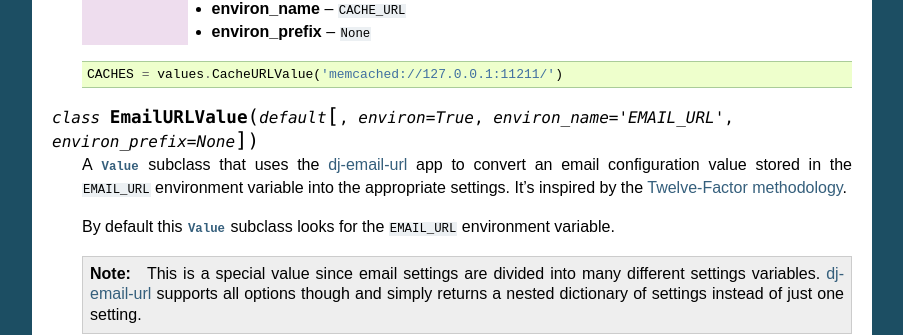
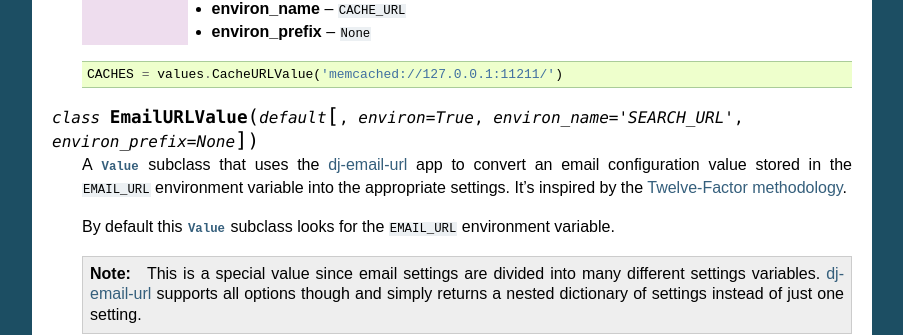
Before and after one commit to jazzband/django-configurations, a Sphinx documentation site: the page built from docs/values.rst, in a window 1280 px wide and 900 px high, scrolled down 6144 px. Shown: the part 152-487 px from the top of the window, without its empty margins (198-1101 px from the left). Built offline with Sphinx 7.4.7, drawn with Linux system fonts in a browser that asks for light colours.

Commit message:
Fixed typo in docs.

```diff
--- a/docs/values.rst
+++ b/docs/values.rst
@@ -417,7 +417,7 @@
 
     .. _`django-cache-url`: https://pypi.python.org/pypi/django-cache-url/
 
-.. class:: EmailURLValue(default, [environ=True, environ_name='EMAIL_URL', environ_prefix=None])
+.. class:: EmailURLValue(default, [environ=True, environ_name='SEARCH_URL', environ_prefix=None])
 
     A :class:`~Value` subclass that uses the `dj-email-url`_ app to
     convert an email configuration value stored in the ``EMAIL_URL``
```
